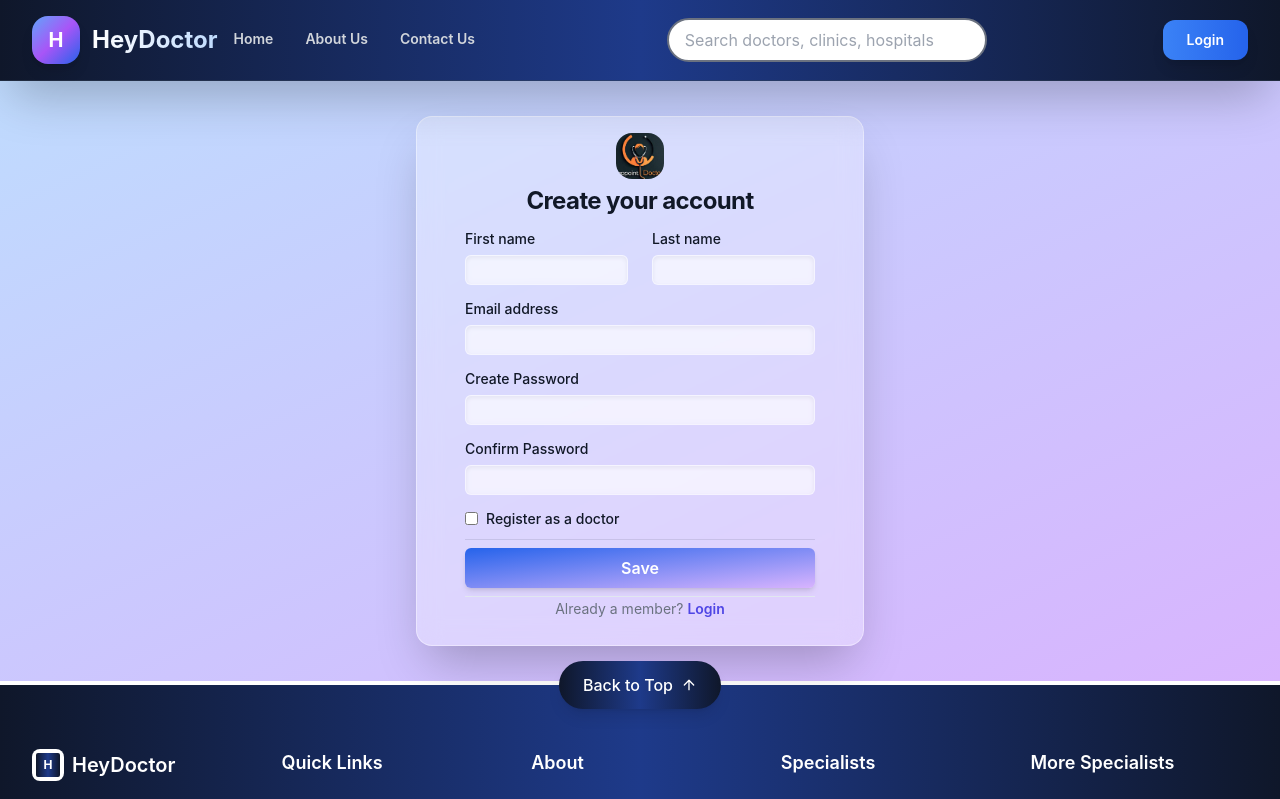
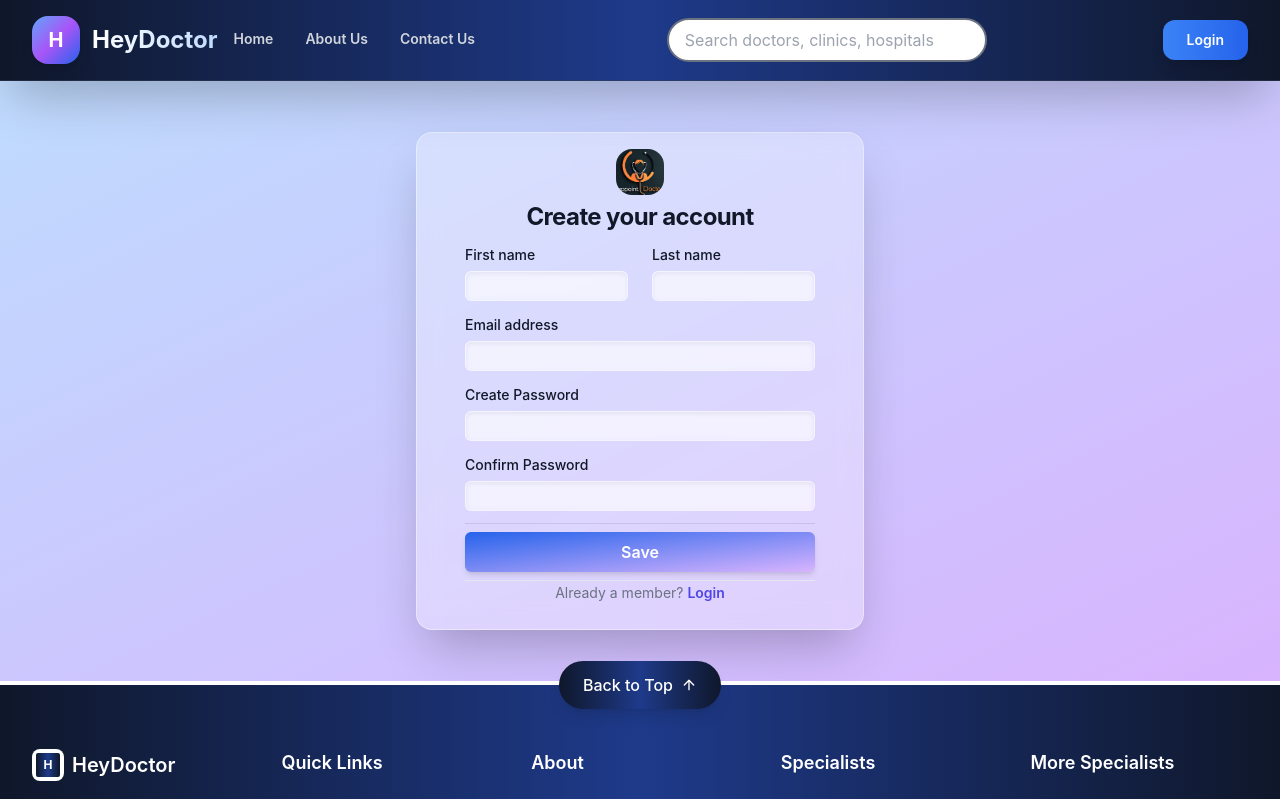
Before and after one commit to raushan736834/Doctor-Appointment, a React (Vite) app: page /auth/signup in a window 1280 px wide. Shown: the top 799 px of the page. Built offline with nearby package versions, Linux system fonts and the light colour scheme.

Commit message:
fix signup url

```diff
--- a/src/api/axios.js
+++ /dev/null
@@ -1,7 +0,0 @@
-import axios from "axios";
-
-export default axios.create({
-    // baseURL: "http://192.168.182.57:8080",
-    baseURL: "http://localhost:8080",
-
-});
--- a/src/component/AuthComponent/SignUp.jsx
+++ b/src/component/AuthComponent/SignUp.jsx
@@ -3,9 +3,9 @@ import { Formik, Field, Form, ErrorMessage } from "formik";
 import * as Yup from "yup";
 import { Link, useNavigate } from "react-router-dom";
 import { useRef, useState, useEffect } from "react";
-import axios from "../../api/axios";
 import useAuth from "../../hooks/useAuth";
 import { useToast } from "@chakra-ui/react";
+import api from "../../hooks/useAxios";
 
 const REGISTER_URL = "/auth/signup";
 
@@ -102,14 +102,7 @@ const SignUp = () => {
               password: values.password,
               roles: values.roles, // user or doctor
             };
-            const response = await axios.post(
-              REGISTER_URL,
-              JSON.stringify(userData),
-              {
-                headers: { "Content-Type": "application/json" },
-                withCredentials: true,
-              }
-            );
+            const response = await api.post(REGISTER_URL,userData);
             console.log(response.data);
             setSuccess(true);
             actions.resetForm();
@@ -195,7 +188,7 @@ const SignUp = () => {
                           type="password"
                           colSpan={6}
                         />
-                        <div className="sm:col-span-6">
+                        {/* <div className="sm:col-span-6">
                           <label className="block text-sm font-medium leading-6 text-gray-900">
                             <Field name="roles">
                               {({ form }) => (
@@ -221,7 +214,7 @@ const SignUp = () => {
                               )}
                             </Field>
                           </label>
-                        </div>
+                        </div> */}
                       </div>
                     </div>
                   </div>
```
